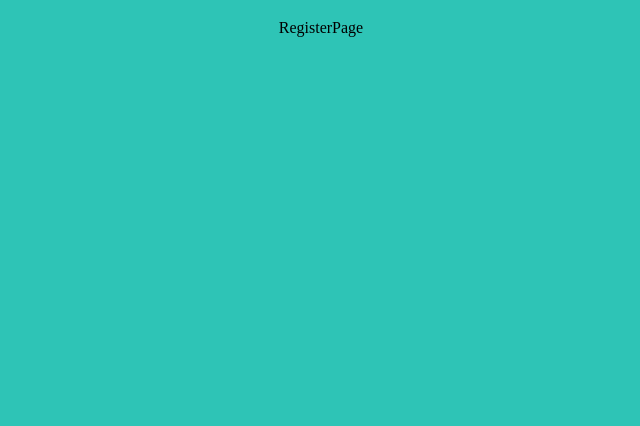
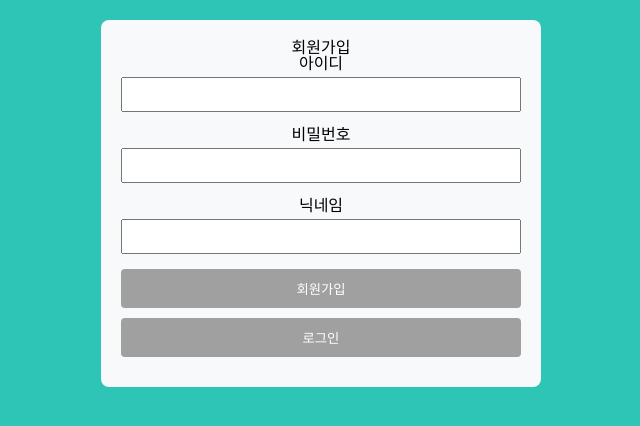
Before and after one commit to munyeol-Yoon/account-book-auth, a React (Vite) app: page /register in a window 1280 px wide. Shown: the top 426 px of the page, without its empty margins (319-959 px from the left). Built offline with nearby package versions, Linux system fonts and the light colour scheme.

Commit message:
style: add register ui

```diff
--- /dev/null
+++ b/src/components/RegisterPage/RegisterFormComponent.tsx
@@ -0,0 +1,49 @@
+import styled from "styled-components";
+function RegisterFormComponent() {
+  return (
+    <>
+      <h2>회원가입</h2>
+      <StRegisterFormInputWrapper>
+        <label htmlFor="registerId">아이디</label>
+        <input type="text" id="registerId" name="registerId" />
+      </StRegisterFormInputWrapper>
+      <StRegisterFormInputWrapper>
+        <label htmlFor="password">비밀번호</label>
+        <input type="text" id="password" name="password" />
+      </StRegisterFormInputWrapper>
+      <StRegisterFormInputWrapper>
+        <label htmlFor="nickname">닉네임</label>
+        <input type="text" id="nickname" name="nickname" />
+      </StRegisterFormInputWrapper>
+      <StRegisterFormButton>회원가입</StRegisterFormButton>
+      <StRegisterFormButton>로그인</StRegisterFormButton>
+    </>
+  );
+}
+
+export default RegisterFormComponent;
+
+const StRegisterFormInputWrapper = styled.div`
+  margin-bottom: 15px;
+
+  & Label {
+    display: block;
+    margin-bottom: 5px;
+  }
+  & input {
+    width: 100%;
+    padding: 8px;
+    box-sizing: border-box;
+  }
+`;
+
+const StRegisterFormButton = styled.button`
+  width: 100%;
+  padding: 10px;
+  color: white;
+  border: none;
+  border-radius: 4px;
+  cursor: pointer;
+  margin-bottom: 10px;
+  background-color: rgb(160, 160, 160);
+`;
--- a/src/pages/RegisterPage/RegisterPage.tsx
+++ b/src/pages/RegisterPage/RegisterPage.tsx
@@ -1,5 +1,21 @@
+import styled from "styled-components";
+import RegisterFormComponent from "../../components/RegisterPage/RegisterFormComponent";
+
 function RegisterPage() {
-  return <div>RegisterPage</div>;
+  return (
+    <StRegisterPageWrapper>
+      <RegisterFormComponent />
+    </StRegisterPageWrapper>
+  );
 }
 
 export default RegisterPage;
+
+const StRegisterPageWrapper = styled.div`
+  max-width: 400px;
+  width: 100%;
+  margin: 0px auto;
+  padding: 20px;
+  background-color: rgb(248, 249, 250);
+  border-radius: 8px;
+`;
```
